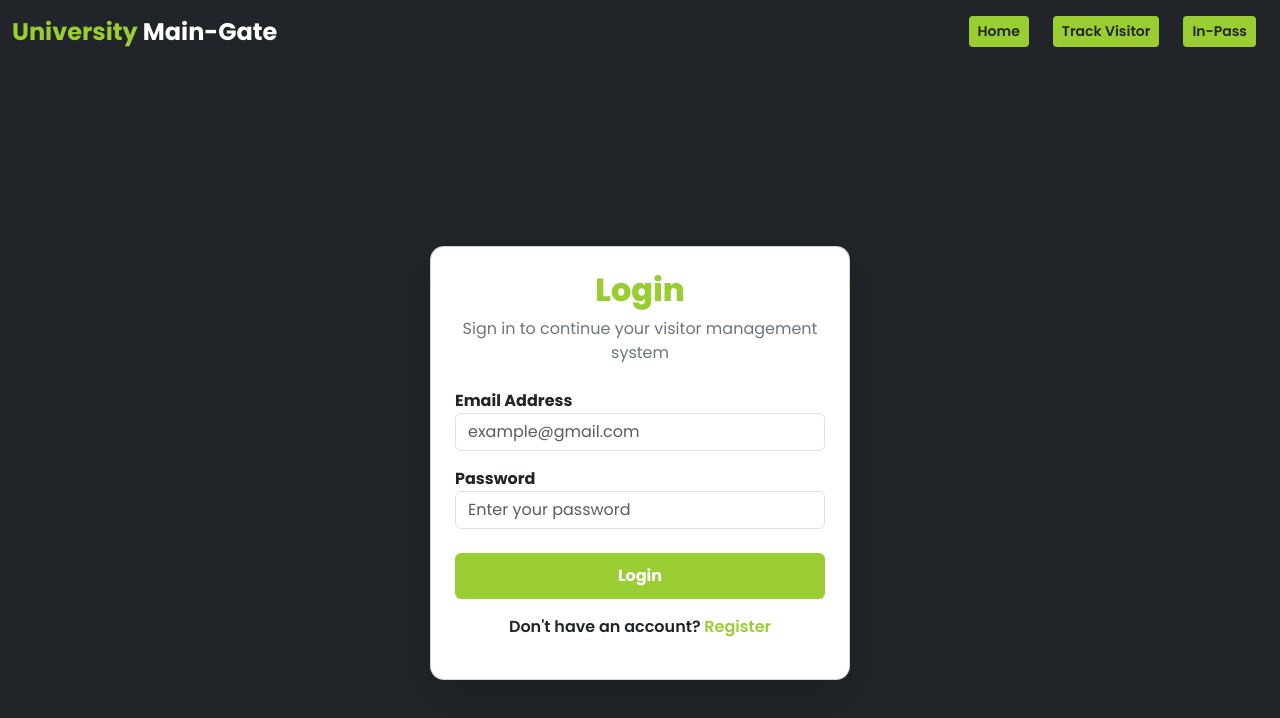
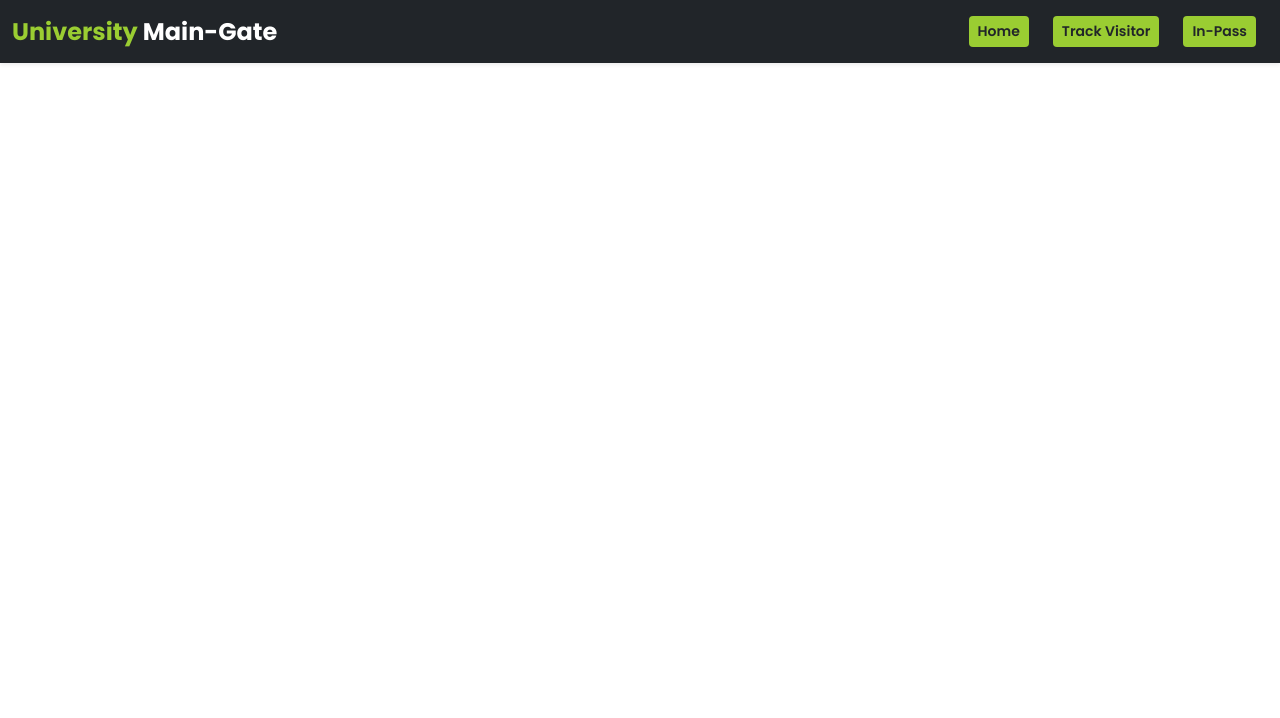
Before and after one commit to Hariiharan-Developer/Axios-Mern-project, a React (Vite) app in the folder client/: page / in a window 1280 px wide. Shown: the top 718 px of the page. Built offline with nearby package versions, Linux system fonts and the light colour scheme.

Commit message:
Update App.jsx

```diff
--- a/client/src/App.jsx
+++ b/client/src/App.jsx
@@ -16,10 +16,10 @@
       <ToastContainer/>
     <Navbar/>
       <Routes>
-          <Route path='/' element={<Dashboard/>}/>
+          <Route path='/login' element={<Dashboard/>}/>
           <Route path='/register' element={<Register/>}/>
 
-          <Route path='/inpass' element=
+          <Route path='/' element=
           {<ProtectedRoute>
                <Inpass/>
           </ProtectedRoute>}/>
```
